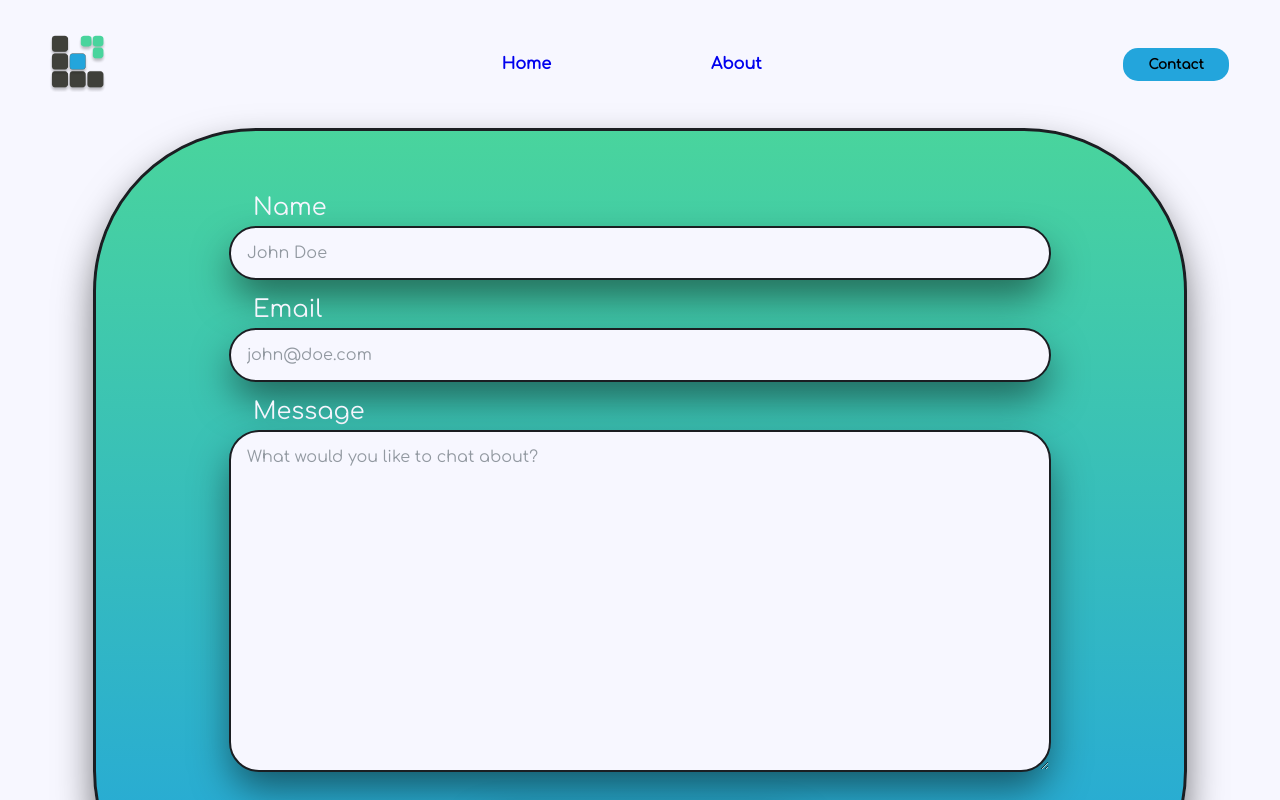
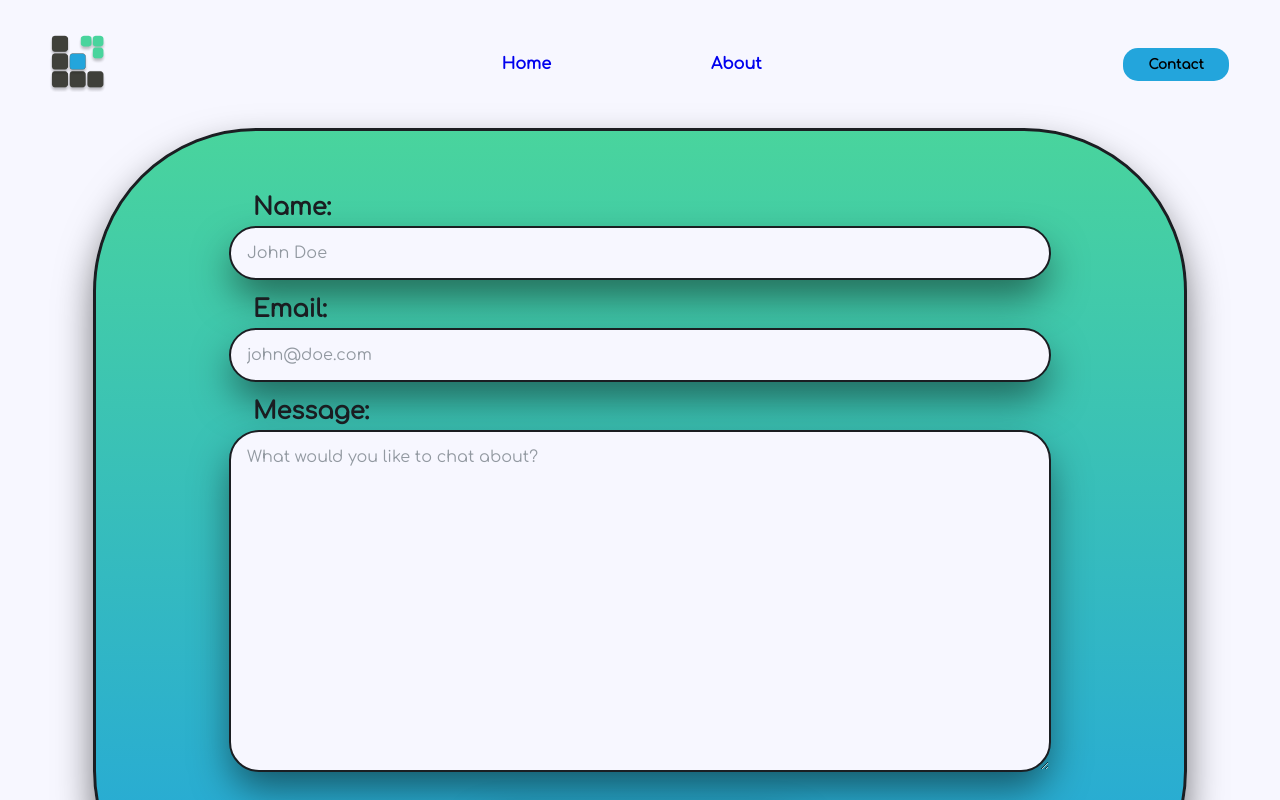
Before and after one commit to Krvne/portfolio-2.0, a React (Create React App) app: page /contact in a window 1280 px wide. Shown: the top 800 px of the page. Built offline with nearby package versions, Linux system fonts and the light colour scheme.

Commit message:
contact form workng. added basic field validation.

```diff
--- a/src/components/pages/Contact.js
+++ b/src/components/pages/Contact.js
@@ -1,24 +1,38 @@
 import React from 'react'
+import emailjs from 'emailjs-com'
 import '../../css/contact.css'
 
 const Contact = () => {
+
+    function sendEmail(e) {
+        e.preventDefault();
+
+        emailjs.sendForm('service_owwdguk', 'template_xuzns8l', e.target, 'user_QHPAAN4RyoYjdmj4juAyU')
+            .then((result) => {
+                console.log(result.text);
+            }, (error) => {
+                console.log(error.text);
+            });
+        e.target.reset()
+    }
+
     return (
         <>
             <main className='page-container'>
                 <div className='form-box-container'>
                     <div className='contact-form-box'>
-                        <form className='contact-form'>
+                        <form onSubmit={sendEmail} className='contact-form'>
                             <div className='form-group'>
-                                <label>Name</label>
-                                <input type='text' name='name' placeholder='John Doe' />
+                                <label>Name:</label>
+                                <input type='text' name='name' placeholder='John Doe' required />
                             </div>
                             <div className='form-group'>
-                                <label>Email</label>
-                                <input type='text' name='email' placeholder='john@doe.com' />
+                                <label>Email:</label>
+                                <input type='email' name='email' placeholder='john@doe.com' required />
                             </div>
                             <div className='form-group message'>
-                                <label>Message</label>
-                                <textarea className='message-field' name='message' wrap='soft' placeholder='What would you like to chat about?' />
+                                <label>Message:</label>
+                                <textarea className='message-field' name='message' wrap='soft' placeholder='What would you like to chat about?' required />
                             </div>
                             <div className='form-group submit'>
                                 <input className='submit-button' type='submit' name='submit' />
--- a/src/css/contact.css
+++ b/src/css/contact.css
@@ -23,7 +23,8 @@ main .contact-form {
 }
 
 main .contact-form label {
-    color: #f7f7ff;
+    color: #1b1e22;
+    font-weight: bolder;
     font-size: x-large;
     padding-left: 1em;
     padding-bottom: .2em;
```
